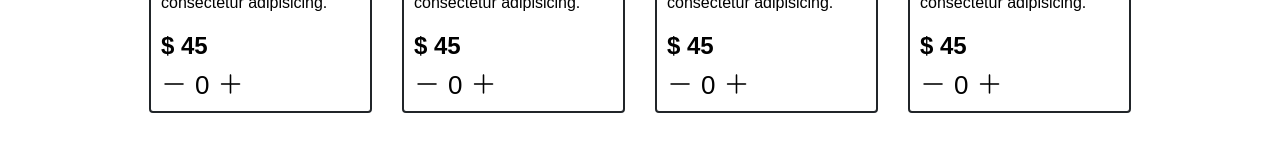
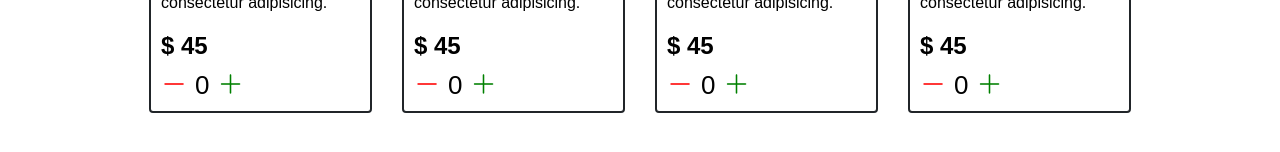
Before and after one commit to porestoranamm/Shopping-cart, a plain HTML site: page index.html in a window 1280 px wide. Shown: the part 416-568 px from the top of the page. Drawn offline with nearby package versions, Linux system fonts and the light colour scheme.

Commit message:
add plus and minus styles

```diff
--- a/style.css
+++ b/style.css
@@ -69,3 +69,11 @@
     gap: 8px;
     font-size: 26px;
 }
+
+.bi-dash-lg {
+    color: red;
+}
+
+.bi-plus-lg {
+    color: green;
+}
```
